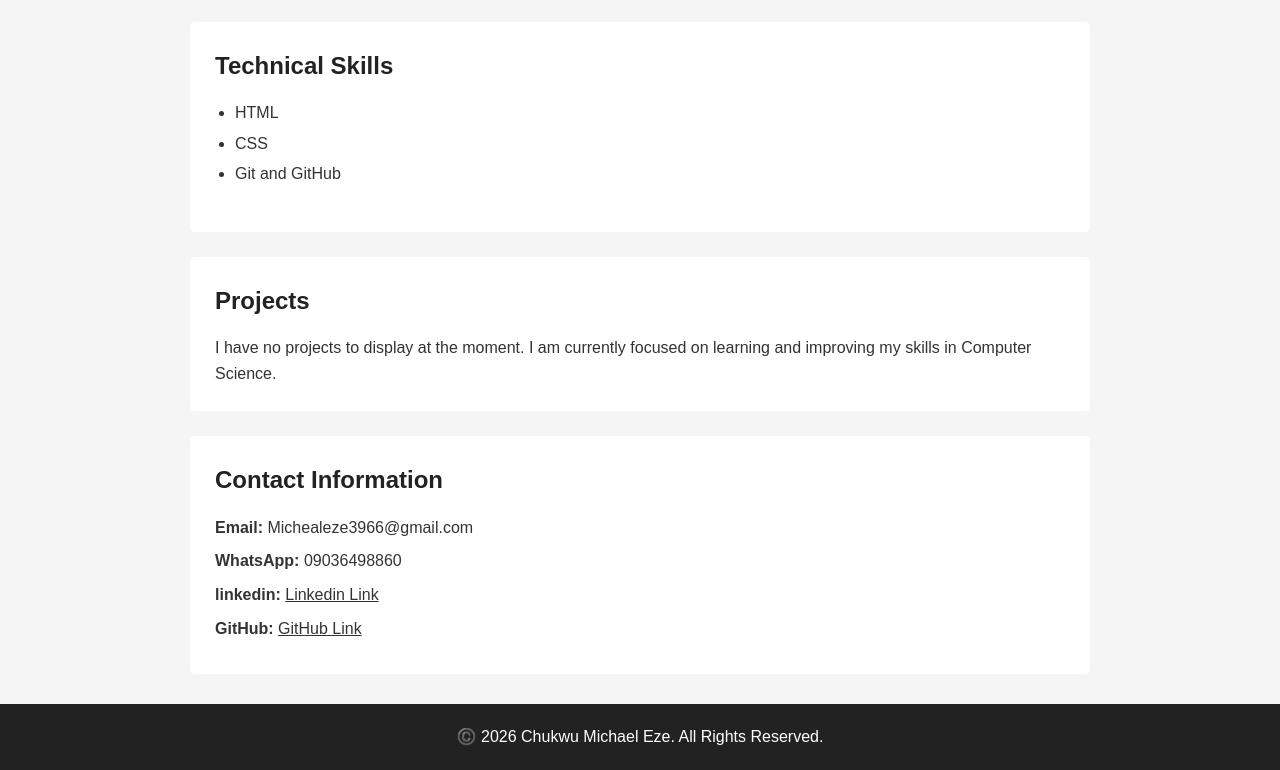
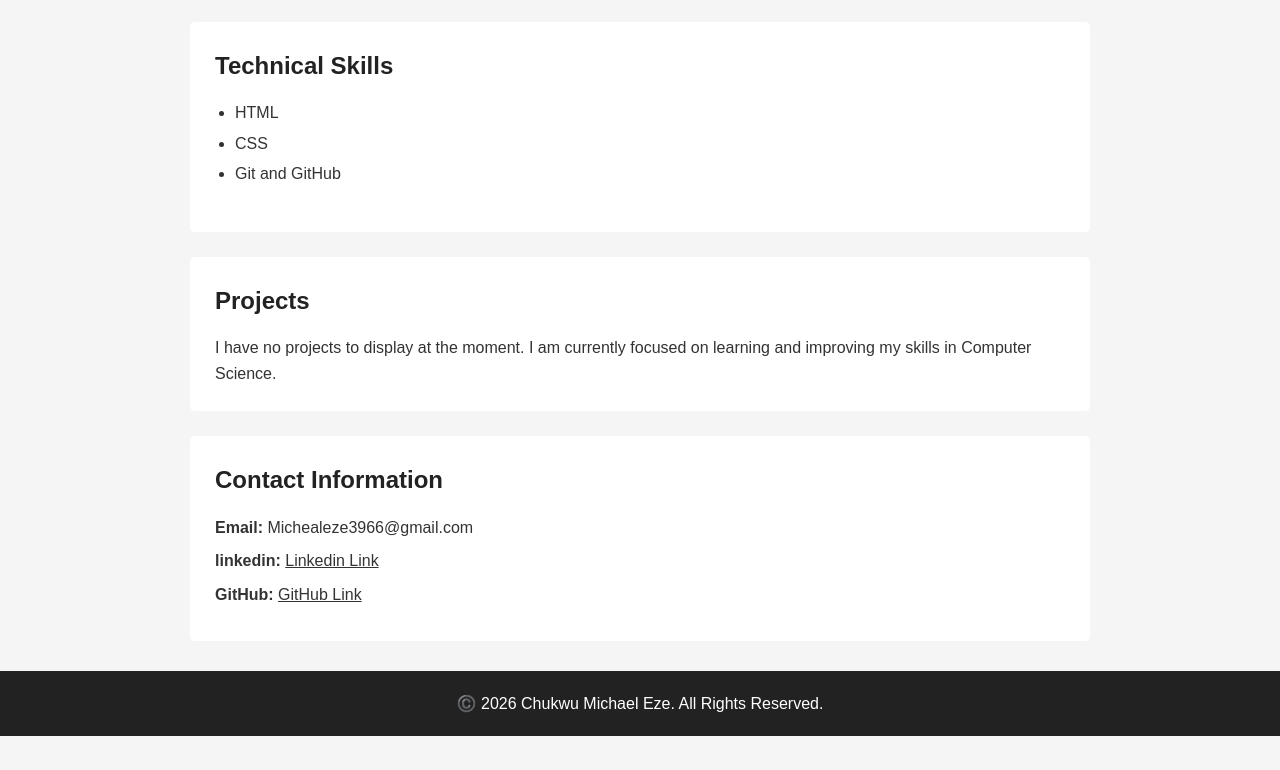
Before and after one commit to CapitalM0897/Portfolio-, a plain HTML site: page index.html in a window 1280 px wide. Shown: the part 984-1754 px from the top of the page. After the commit the page ends 1720 px from the top, so only its background shows below. Drawn offline with Linux system fonts and the light colour scheme.

Commit message:
Fix HTML formatting and structure

```diff
--- a/index.html
+++ b/index.html
@@ -281,8 +281,8 @@
             </p>
 
             <p>
-                <strong>WhatsApp:</strong>
-                09036498860
+
+
 
             </p>
 
```
